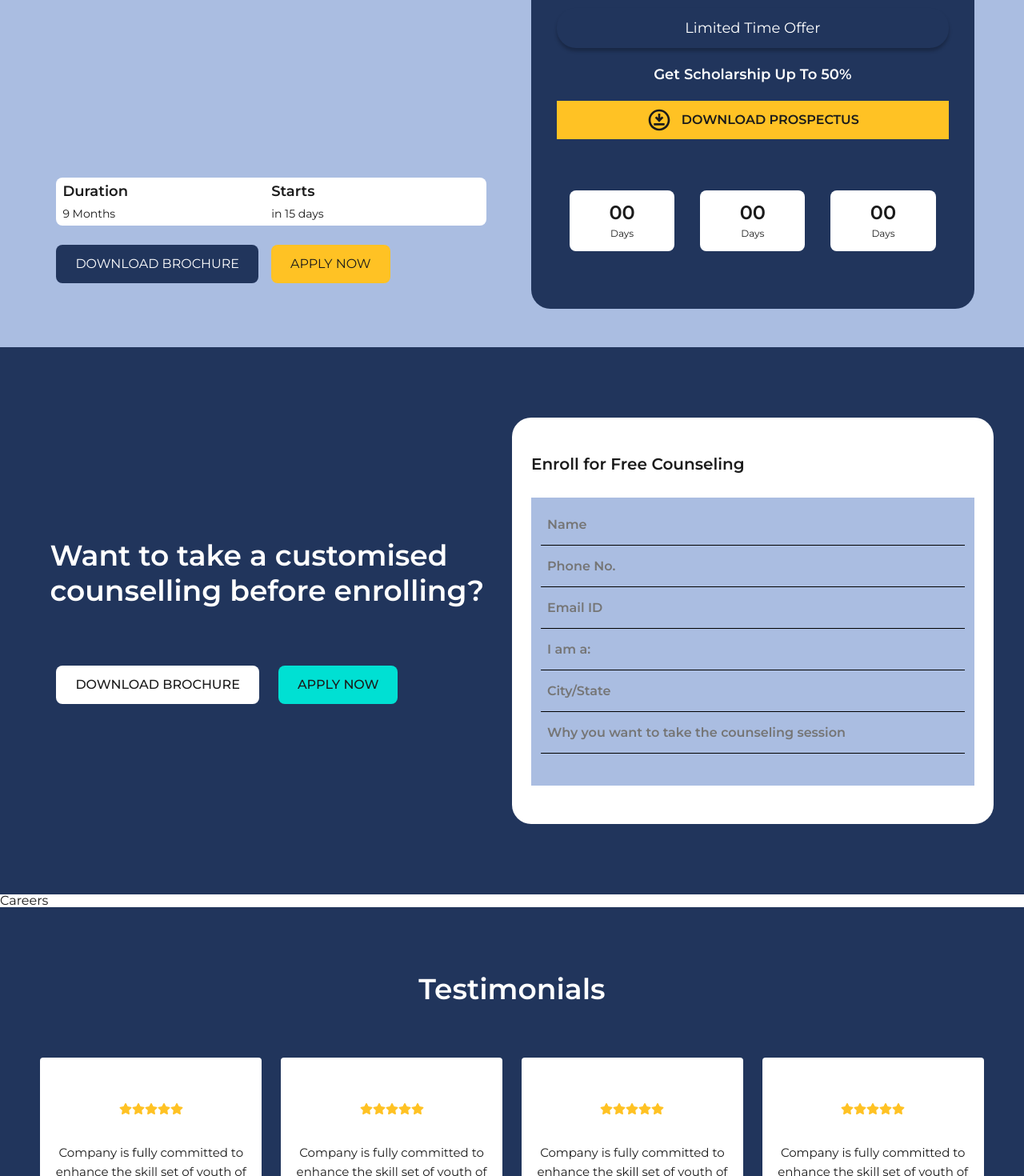
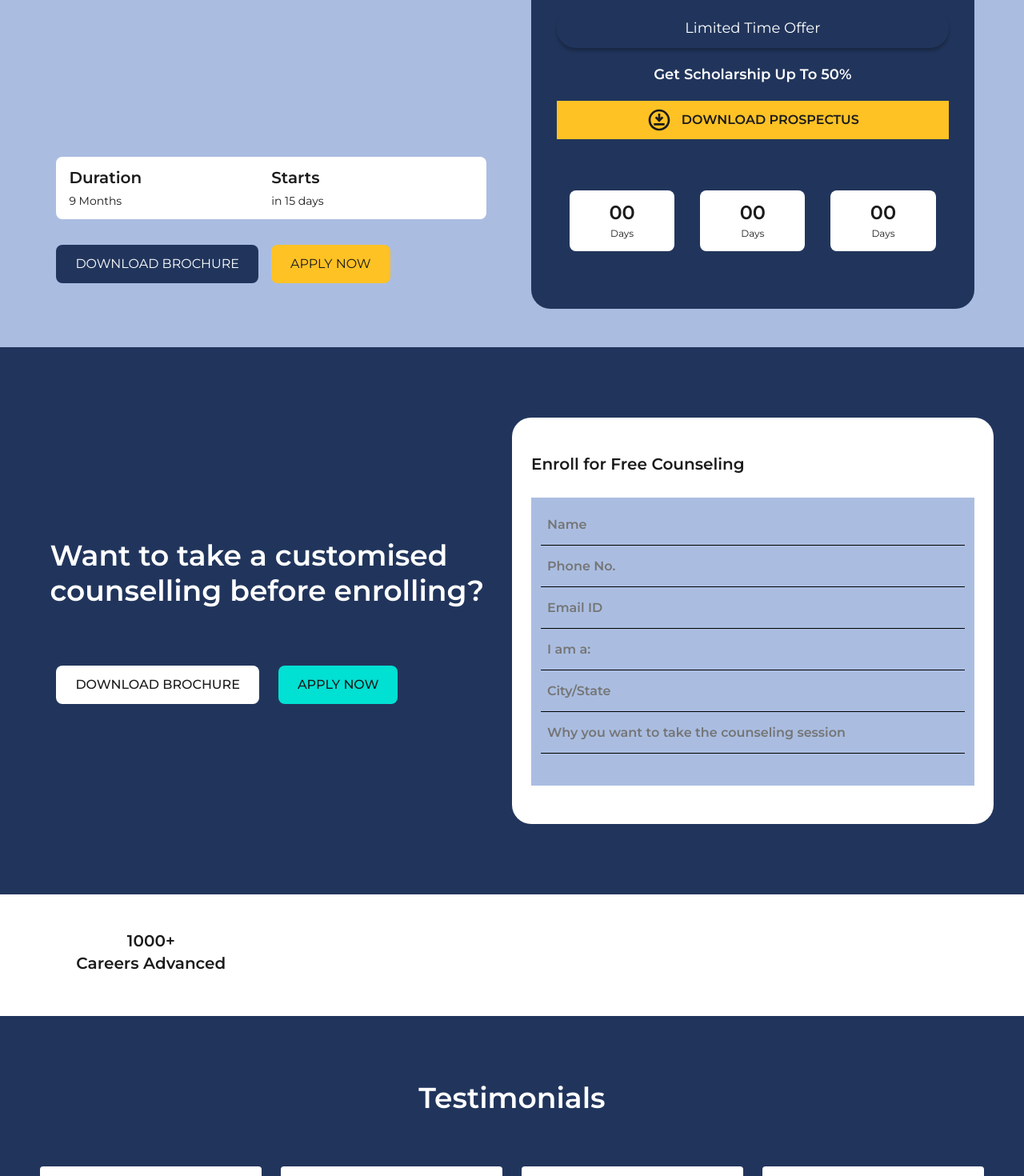
Before and after one commit to Shiv1516/assignment-02, a Next.js app: page / in a window 1280 px wide. Shown: the part 330-1800 px from the top of the page at 80% size. Built offline with nearby package versions, Linux system fonts and the light colour scheme; a web font is replaced by a local one.

Commit message:
file update

```diff
--- a/src/Component/Careers.js
+++ b/src/Component/Careers.js
@@ -1,9 +1,18 @@
-import React from 'react'
+import React from "react";
 
 function Careers() {
   return (
-    <div>Careers</div>
-  )
+    <div className="career-section wrapper df fww ptb48">
+      <div className="career-cards flx25">
+        <div className="career-card mlr16 tac">
+          <div className="career-"></div>
+
+          <h3 className="career-advance fs20 mb8 fw6">1000+</h3>
+          <h4 className="career-advance fs20 mb8 fw6">Careers Advanced</h4>
+        </div>
+      </div>
+    </div>
+  );
 }
 
-export default Careers
+export default Careers;
--- a/src/Component/Hero.js
+++ b/src/Component/Hero.js
@@ -12,21 +12,21 @@ function Hero() {
         <div className="hero-cards df fww pt32 aie">
           <div className="hero-left-card flx50">
             <div className="hero-left-sec-content mlr32 mb32">
-              <div className="hero-timing bg6 df fww br8 p8 mb24">
+              <div className="hero-timing bg6 df fww br8 p16 mb32">
                 <div className="hero-duration flx50">
-                  <h3 className="hero-duration-heading fw6 mb12 fs18">
+                  <h3 className="hero-duration-heading fw6 mb12 fs20">
                     Duration
                   </h3>
                   <p className="hero-duration-subheading fs14"> 9 Months</p>
                 </div>
                 <div className="hero-duration flx50">
-                  <h3 className="hero-duration-heading fw6 mb12 fs18">
+                  <h3 className="hero-duration-heading fw6 mb12 fs20">
                     Starts
                   </h3>
                   <p className="hero-duration-subheading fs14">in 15 days</p>
                 </div>
               </div>
-              <div className="hero-buttons df  fww">
+              <div className="hero-buttons df fww">
                 <Link
                   href="#"
                   className="hero-download-btn  bg1 h48 plr24 ttu br8 df aic fc2 mr16"
```
